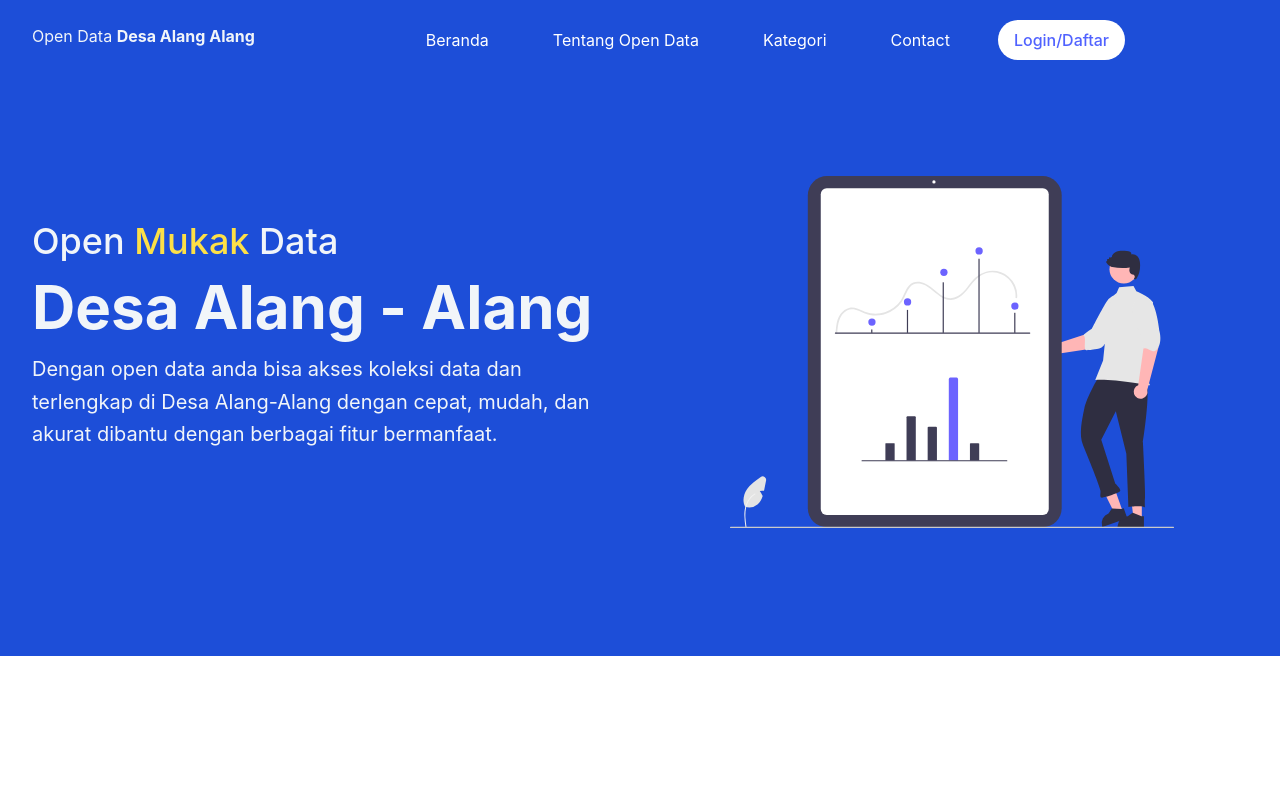
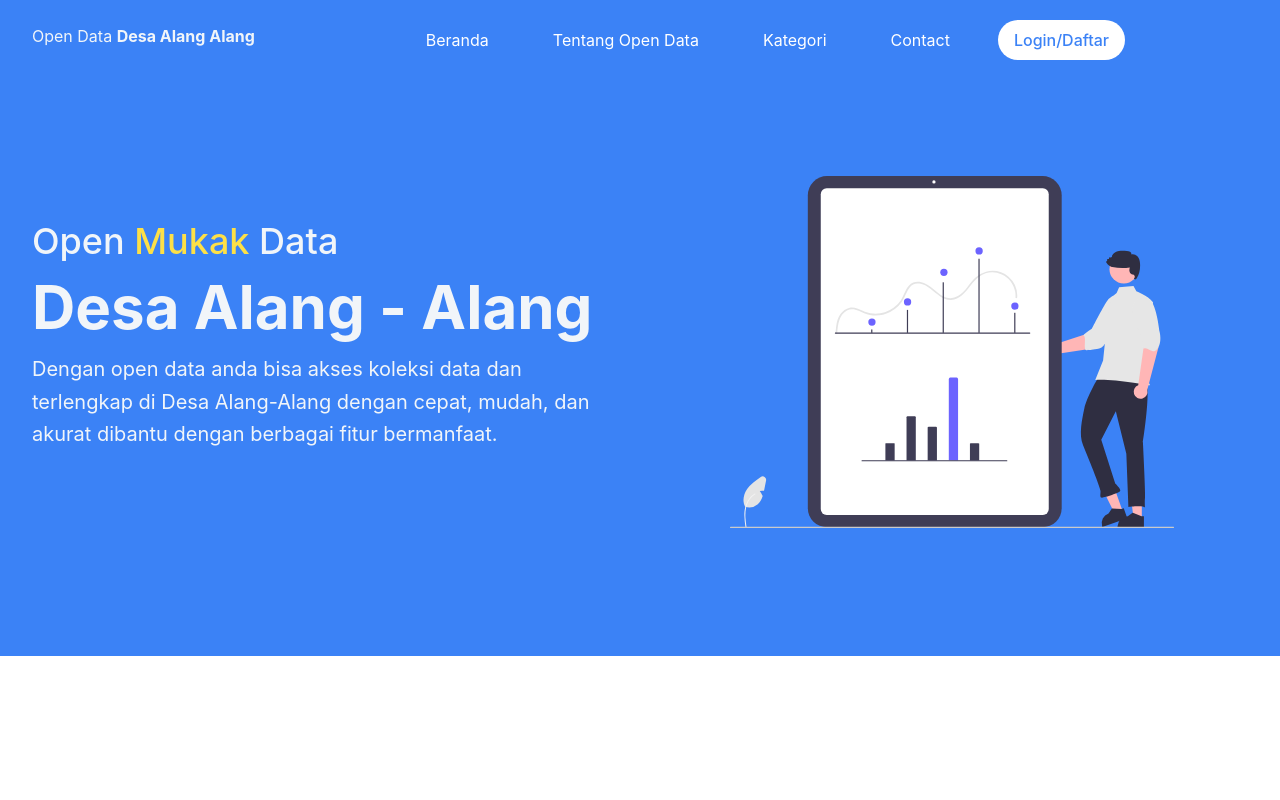
Before and after one commit to davidnasrulloh/desa-alang-alang, a website: page index.html in a window 1280 px wide. Shown: the top 800 px of the page. Drawn offline with Linux system fonts and the light colour scheme.

Commit message:
merubah warna

```diff
--- a/index.html
+++ b/index.html
@@ -53,7 +53,7 @@
     <!-- Header End -->
 
     <!-- Hero section Start -->
-    <section id="home" class="pt-32 pb-32 bg-blue-700">
+    <section id="home" class="pt-32 pb-32 bg-primary">
         <div class="container">
             <div class="flex flex-wrap">
                 <!-- Elemen pertama -->
--- a/tailwind.config.js
+++ b/tailwind.config.js
@@ -8,7 +8,7 @@ module.exports = {
         },
         extend: {
             colors: {
-                primary: '#5062FF',
+                primary: '#3b82f6',
                 secondary: '#64748b',
                 dark: '#1e293b',
             },
```
Also changed, not shown: dist/output.css.
